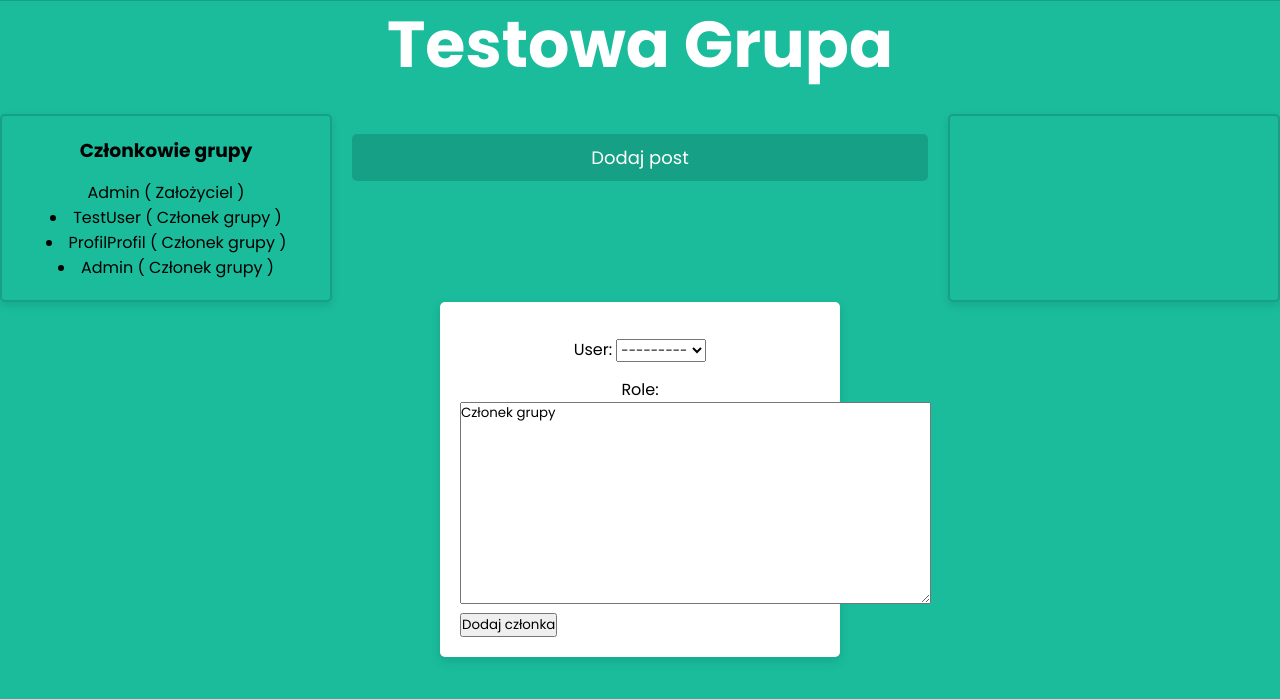
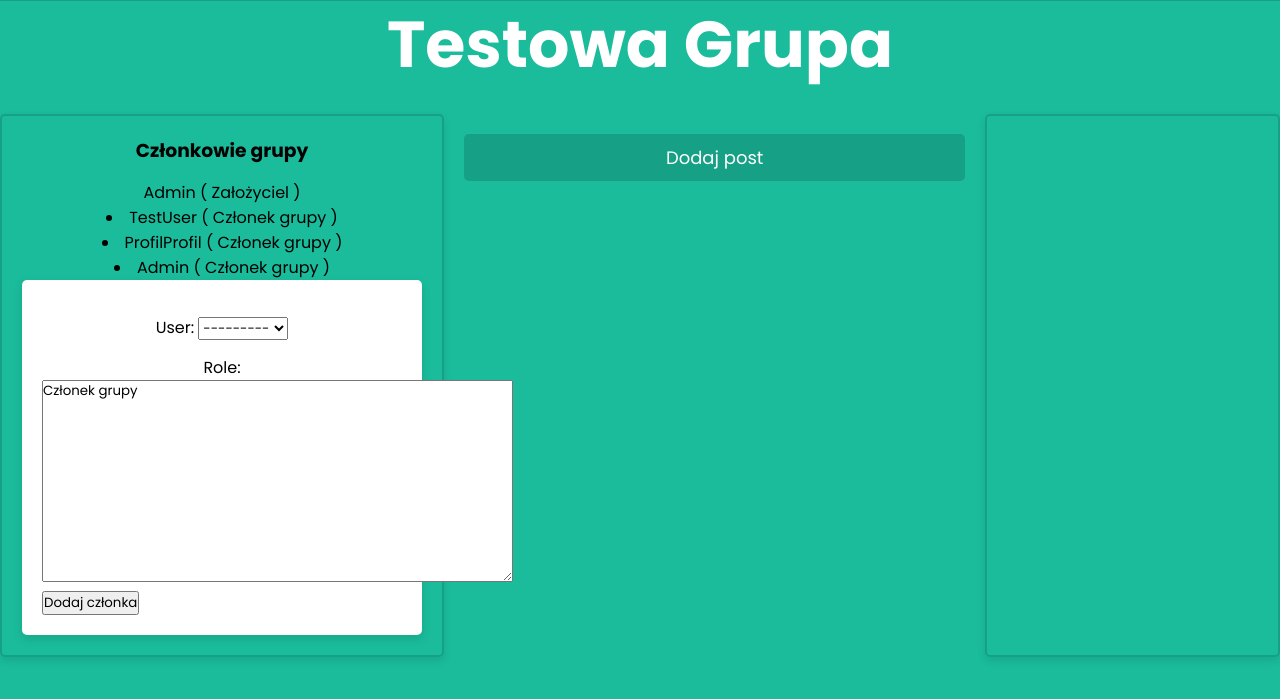
Before and after one commit to Dzony97/OuRoom, a Django app: page /ouroom/group/1 in a window 1280 px wide. Shown: the part 54-753 px from the top of the page. Run offline with Django 4.2, Linux system fonts and the light colour scheme; a user stored in the database is signed in; data comes from the database, SQL or seed files in the repository; both versions use the stored data as it was after the commit; some libraries are stand-ins or nearby versions.

Commit message:
Added filter in GroupListView. Problem group author isnt taken into account

```diff
--- a/OuRoom/rooms/templates/rooms/group_detail.html
+++ b/OuRoom/rooms/templates/rooms/group_detail.html
@@ -15,7 +15,17 @@
             </li>
         {% endfor %}
 
+        {% if object.author == user %}
+        <div class="form-container">
+            <form method="post">
+                {% csrf_token %}
+                {{ form.as_p }}
+                <button type="submit">Dodaj członka</button>
+            </form>
+        </div>
+        {% endif %}
     </div>
+
 
 
     <div class="center-container">
@@ -32,13 +42,7 @@
 
 </div>
 
-{% if object.author == user %}
-<form method="post">
-    {% csrf_token %}
-    {{ form.as_p }}
-    <button type="submit">Dodaj członka</button>
-</form>
-{% endif %}
+
 
 
 
--- a/OuRoom/rooms/views.py
+++ b/OuRoom/rooms/views.py
@@ -76,6 +76,9 @@ class GroupListView(ListView):
     model = Group
     template_name = 'rooms/ouroom.html'
     context_object_name = 'group_list'
+
+    def get_queryset(self):
+        return Group.objects.filter(membership__user=self.request.user)
 
 class GroupCreateView(LoginRequiredMixin, CreateView):
 
--- a/OuRoom/static/css/main.css
+++ b/OuRoom/static/css/main.css
@@ -428,6 +428,10 @@ a.button-style:hover {
     box-shadow: 0 4px 8px rgba(0, 0, 0, 0.1);
 }
 
+.form-container {
+    text-align: left;
+}
+
 .comment-content {
   margin-top: 10px;
 }
```
Also changed, not shown: OuRoom/db.sqlite3.
